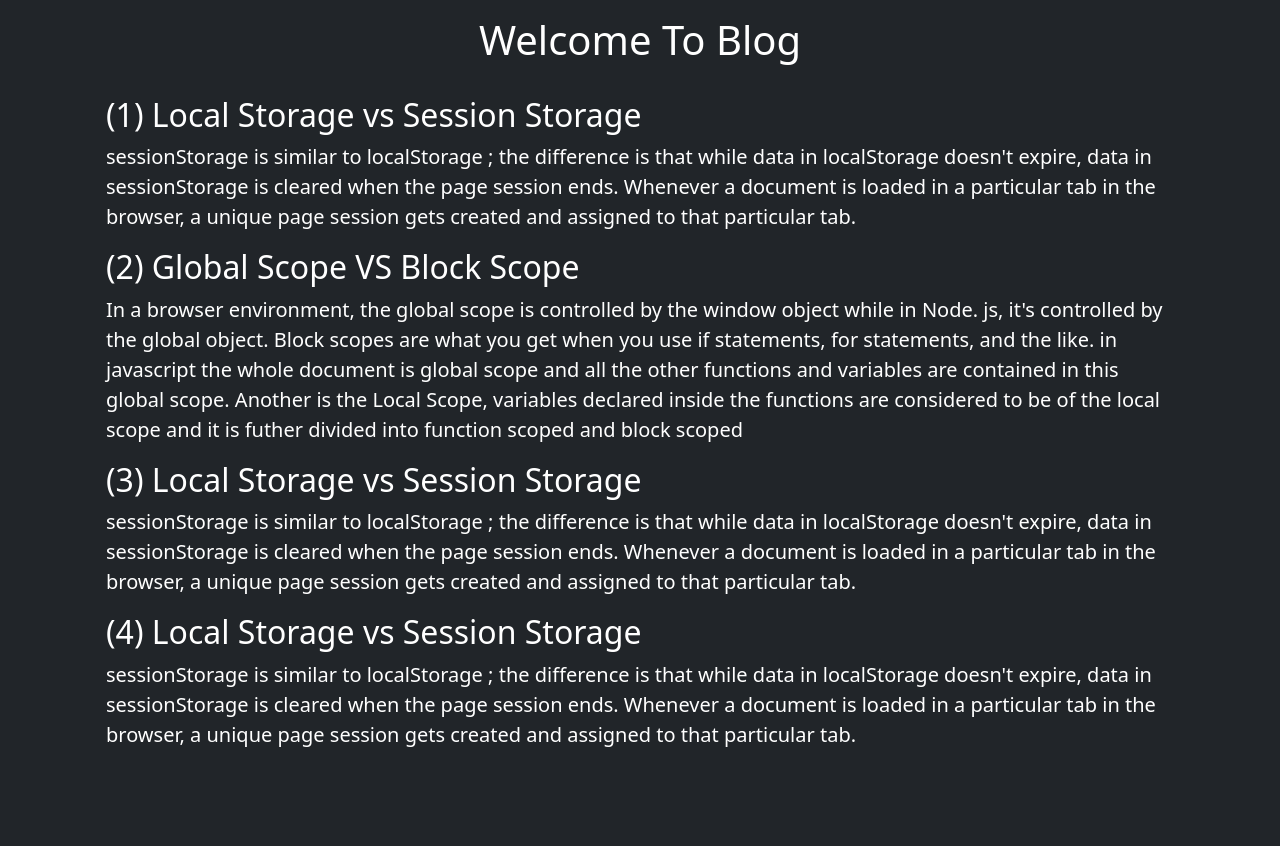
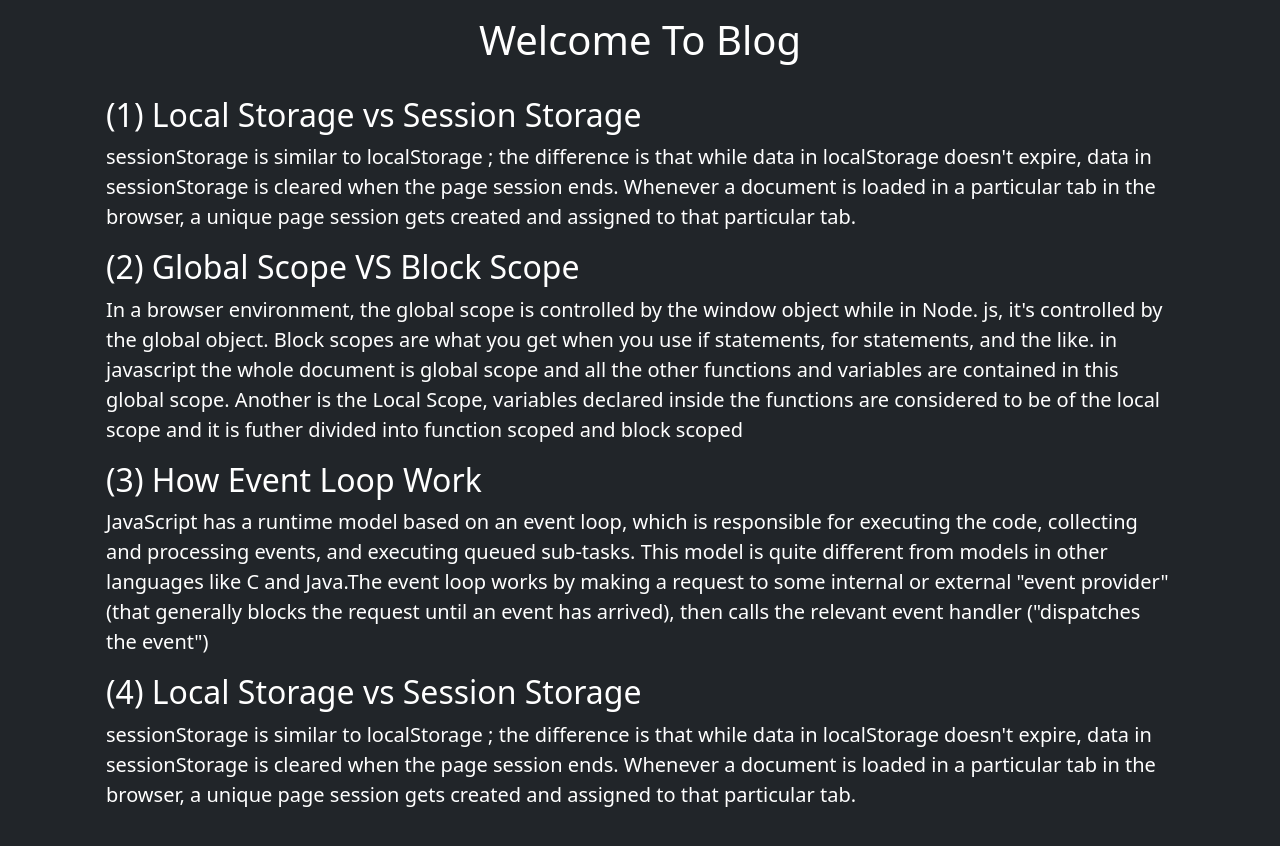
Before and after one commit to nicchy123/Type-Monster-Ass7, a plain HTML site: page blog.html in a window 1280 px wide. Before the commit the page ends 800 px from the top, so only its background shows below. Drawn offline with nearby package versions, Linux system fonts and the light colour scheme.

Commit message:
event loop blog added

```diff
--- a/blog.html
+++ b/blog.html
@@ -27,9 +27,9 @@
            </p>
         </div>
         <div class="mb-3">
-            <h2 class=" text-center d-inline">(3) Local Storage vs Session Storage</h2>
+            <h2 class=" text-center d-inline">(3) How Event Loop Work</h2>
            <p class="fs-5 mt-2">
-            sessionStorage is similar to localStorage ; the difference is that while data in localStorage doesn't expire, data in sessionStorage is cleared when the page session ends. Whenever a document is loaded in a particular tab in the browser, a unique page session gets created and assigned to that particular tab.
+            JavaScript has a runtime model based on an event loop, which is responsible for executing the code, collecting and processing events, and executing queued sub-tasks. This model is quite different from models in other languages like C and Java.The event loop works by making a request to some internal or external "event provider" (that generally blocks the request until an event has arrived), then calls the relevant event handler ("dispatches the event")
            </p>
         </div>
         <div class="mb-3">
```
